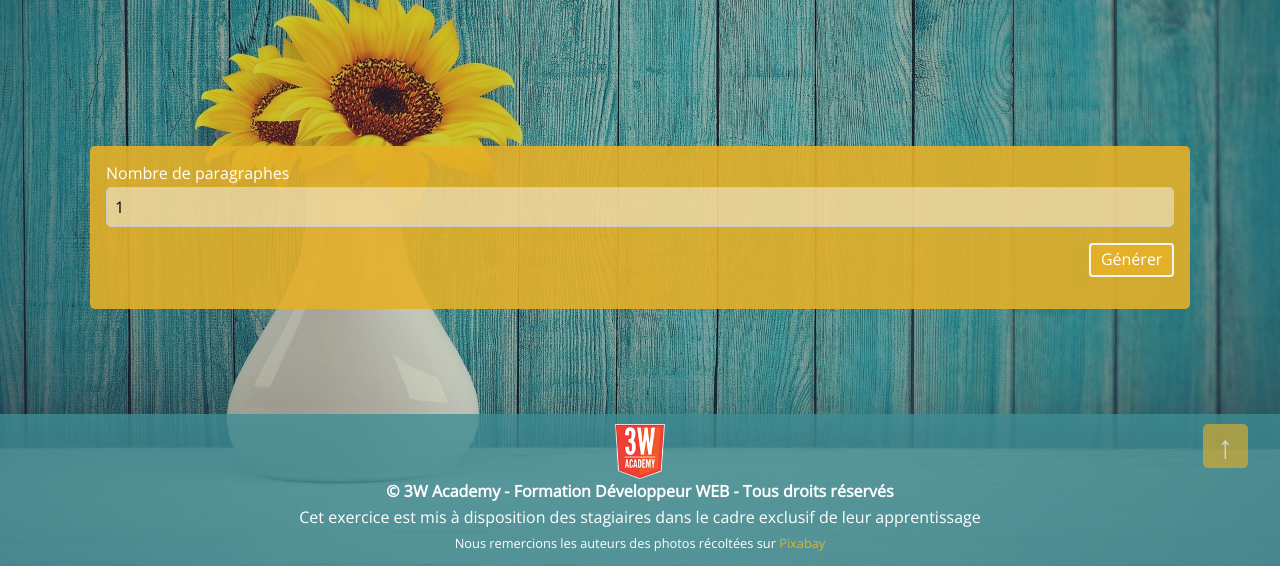
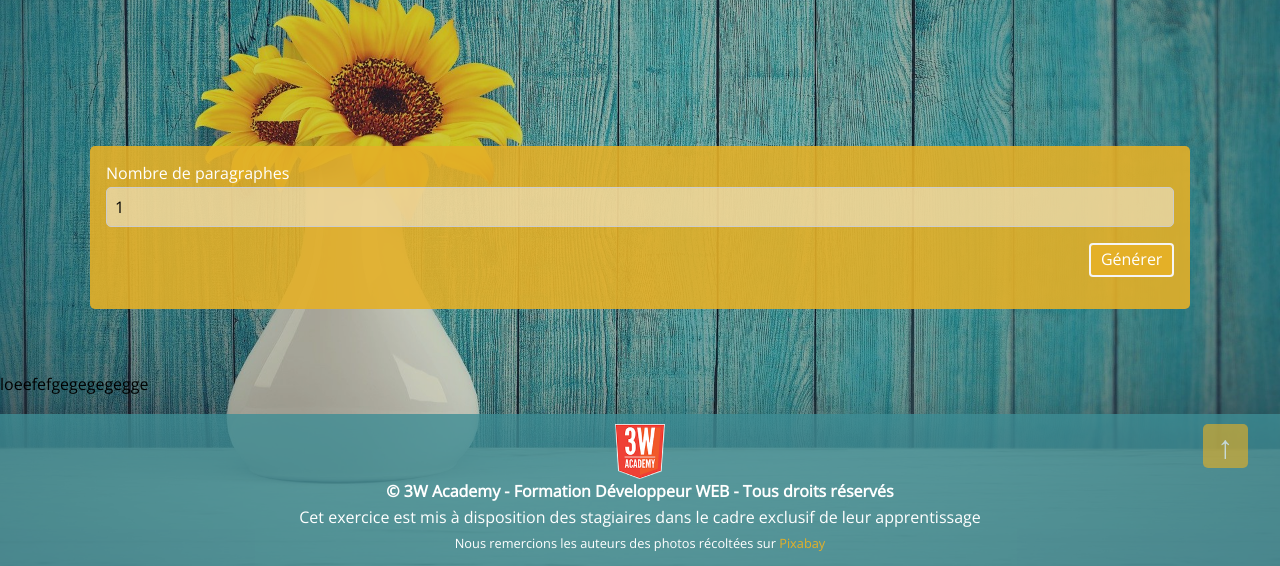
Before and after one commit to mamadykonte/randomText, a plain HTML site: page index.html in a window 1280 px wide. Shown: the part 234-800 px from the top of the page. Drawn offline with nearby package versions, Linux system fonts and the light colour scheme; a script that the page names is missing.

Commit message:
Update index.html

```diff
--- a/index.html
+++ b/index.html
@@ -36,6 +36,7 @@
       </form>
       <div id="lorem-container" class="bg-default hide"></div>
     </div>
+    loeefefgegegegegge
   </main>
 
   <footer class="mentions">
```
